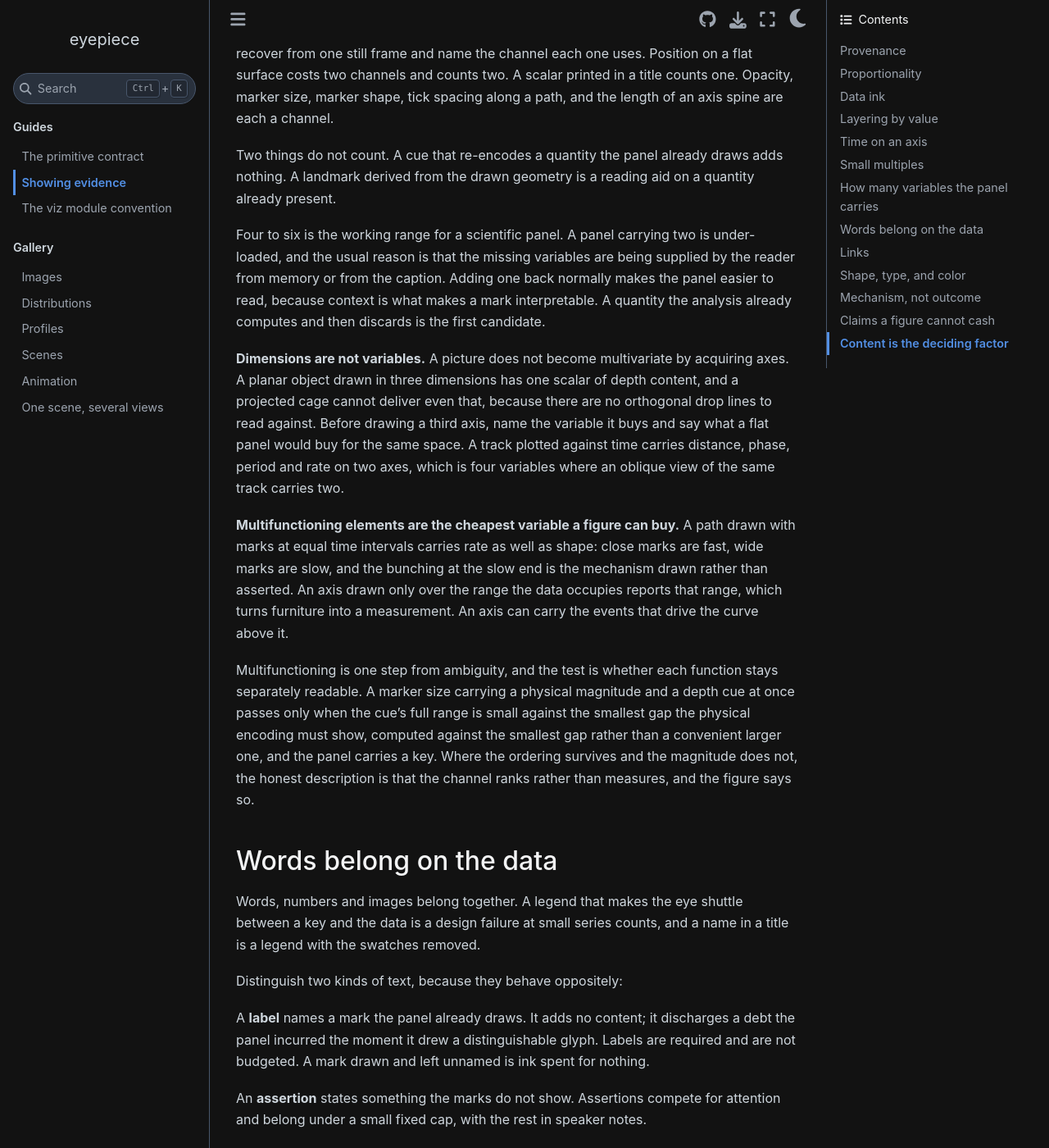
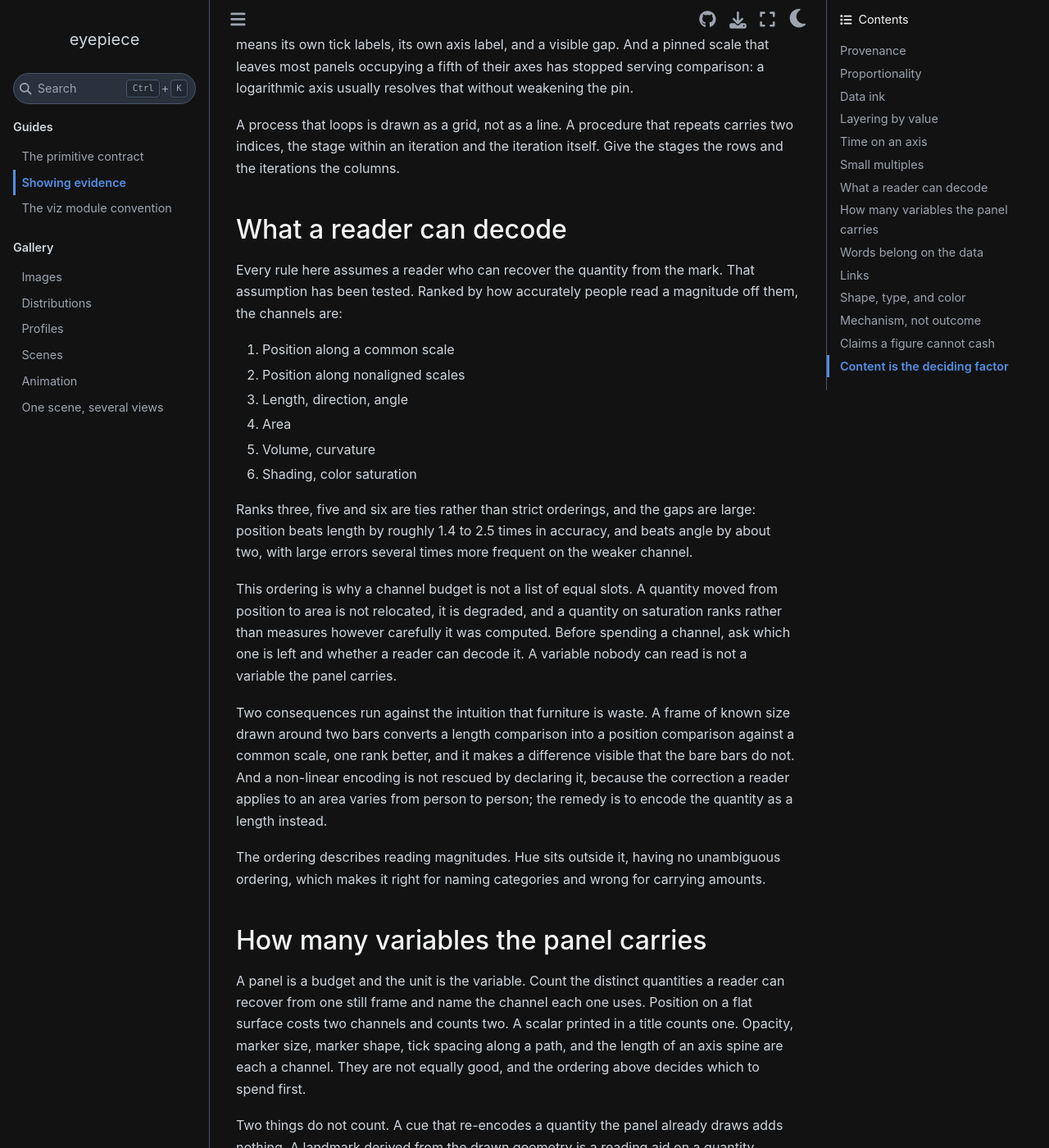
Before and after one commit to CoreySpohn/eyepiece, a Sphinx documentation site: the page built from docs/evidence.md, in a window 1280 px wide and 1400 px high, scrolled down 5493 px. Shown: the whole window at 82% size. Built offline with Sphinx 7.4.7 and the Sphinx Book theme 1.1.4, drawn with Linux system fonts in a browser that asks for light colours; pages that are not in the unit, such as notebooks, are missing from menus; some of the changed text lies outside the part shown.

Commit message:
docs(evidence): add the perceptual channel ordering, settle the hue contradiction

```diff
--- a/docs/evidence.md
+++ b/docs/evidence.md
@@ -6,8 +6,12 @@ change in the data, so every property of the drawing is a claim, whether or not
 anyone intended to make it. This page is the reasoning; the
 [contract](contract.md) is the API rules that follow from it.
 
-The vocabulary is Edward Tufte's. The specific failures below are ones this
-library has actually shipped and then fixed, which is why they are written down.
+Two traditions meet here and they do not always agree. The vocabulary of
+graphical integrity is Edward Tufte's, argued from examples. The account of what
+a reader can actually decode is Cleveland and McGill's, measured from
+experiments. Where they conflict, the measured result wins for a figure whose
+job is measurement. The specific failures below are ones this library has
+actually shipped and then fixed, which is why they are written down.
 
 ## Provenance
 
@@ -141,16 +145,25 @@ Two rules about color follow:
 paper is one document. Declare the cast once and thread it through every figure,
 including figures built by different scripts.
 
-**Two views of one entity stay in one hue and separate by value.** A posterior
-ensemble and the truth it brackets are not two different kinds of thing.
-Separating them by line width alone, with the names left in a panel title, asks
-the reader to read a difference the palette says is not there.
+**Two things a reader must tell apart take different hues, even when they
+describe one object.** A posterior ensemble and the truth it brackets are one
+system, but the reader's task is to say which curve is which, and that is a
+categorical judgment. Hue is the channel for categories precisely because it
+has no natural ordering: it separates kinds well and carries magnitudes badly.
+Value and saturation are the reverse. Separating a truth from its ensemble by
+line width or by value alone, with the names left in a panel title, asks the
+reader to invert "ensemble plus truth" into which curve is which, and nothing
+on the panel supports the inversion.
 
 An ensemble is drawn so that its darkness encodes its density. Set the per-curve
 alpha from the count rather than by eye, and check that the saturation carries
 information: a bundle at full saturation in every frame would look identical with
 five draws or five hundred, so the ink has stopped reporting the spread. Opacity
-that a reader interprets as probability has to be the probability.
+that a reader interprets as probability has to be the probability. Even when it
+is, opacity is the weakest quantitative channel there is, so a probability the
+figure depends on belongs on position: order the draws and draw the interval,
+or let the mass be carried by the density of equally weighted draws, which is a
+count and reads as one.
 
 ## Time on an axis
 
@@ -219,19 +232,55 @@ A process that loops is drawn as a grid, not as a line. A procedure that
 repeats carries two indices, the stage within an iteration and the iteration
 itself. Give the stages the rows and the iterations the columns.
 
+## What a reader can decode
+
+Every rule here assumes a reader who can recover the quantity from the mark.
+That assumption has been tested. Ranked by how accurately people read a
+magnitude off them, the channels are:
+
+1. Position along a common scale
+2. Position along nonaligned scales
+3. Length, direction, angle
+4. Area
+5. Volume, curvature
+6. Shading, color saturation
+
+Ranks three, five and six are ties rather than strict orderings, and the gaps
+are large: position beats length by roughly 1.4 to 2.5 times in accuracy, and
+beats angle by about two, with large errors several times more frequent on the
+weaker channel.
+
+This ordering is why a channel budget is not a list of equal slots. A quantity
+moved from position to area is not relocated, it is degraded, and a quantity on
+saturation ranks rather than measures however carefully it was computed. Before
+spending a channel, ask which one is left and whether a reader can decode it. A
+variable nobody can read is not a variable the panel carries.
+
+Two consequences run against the intuition that furniture is waste. A frame of
+known size drawn around two bars converts a length comparison into a position
+comparison against a common scale, one rank better, and it makes a difference
+visible that the bare bars do not. And a non-linear encoding is not rescued by
+declaring it, because the correction a reader applies to an area varies from
+person to person; the remedy is to encode the quantity as a length instead.
+
+The ordering describes reading magnitudes. Hue sits outside it, having no
+unambiguous ordering, which makes it right for naming categories and wrong for
+carrying amounts.
+
 ## How many variables the panel carries
 
 A panel is a budget and the unit is the variable. Count the distinct quantities
 a reader can recover from one still frame and name the channel each one uses.
 Position on a flat surface costs two channels and counts two. A scalar printed
 in a title counts one. Opacity, marker size, marker shape, tick spacing along a
-path, and the length of an axis spine are each a channel.
+path, and the length of an axis spine are each a channel. They are not equally
+good, and the ordering above decides which to spend first.
 
 Two things do not count. A cue that re-encodes a quantity the panel already
 draws adds nothing. A landmark derived from the drawn geometry is a reading aid
 on a quantity already present.
 
-Four to six is the working range for a scientific panel. A panel carrying two is
+Four to six is this workspace's working range for a scientific panel, a habit rather than a finding. A panel carrying two is
 under-loaded, and the usual reason is that the missing variables are being
 supplied by the reader from memory or from the caption. Adding one back normally
 makes the panel easier to read, because context is what makes a mark
```
